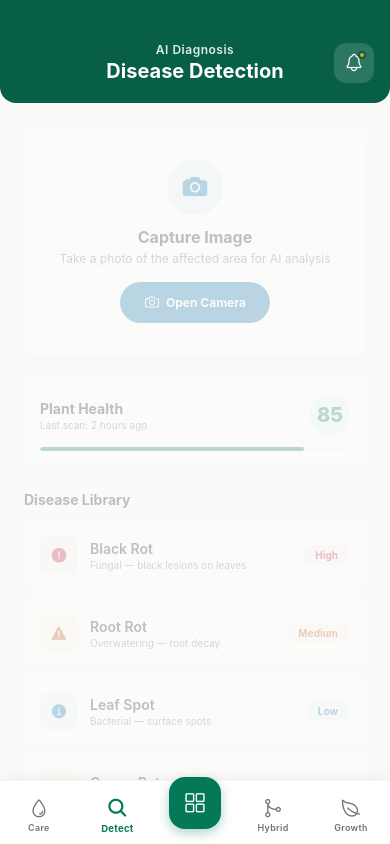
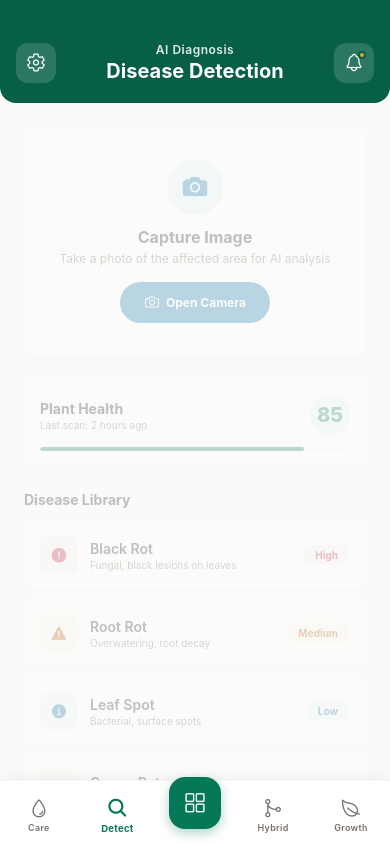
Before and after one commit to dinith114/R26-SE-018, a React Native app in the folder mobile/: screen /Disease in a window 390 px wide. Built offline with nearby package versions, Linux system fonts and the light colour scheme; no server answers; the database is empty.

Commit message:
Add the disease, growth stage and pollination screens
Disease detection, growth stage and hybrid pollination. Components 1 and 2
are other students' work; 4 is shared.

```diff
--- a/mobile/src/screens/DiseaseDetectionScreen.js
+++ b/mobile/src/screens/DiseaseDetectionScreen.js
@@ -9,15 +9,15 @@ const DiseaseDetectionScreen = ({ navigation }) => {
   useEffect(() => { Animated.timing(fadeAnim, { toValue: 1, duration: 400, useNativeDriver: true }).start(); }, []);
 
   const diseases = [
-    { name: 'Black Rot', risk: 'High', color: COLORS.danger, icon: 'alert-circle', desc: 'Fungal — black lesions on leaves' },
-    { name: 'Root Rot', risk: 'Medium', color: COLORS.warning, icon: 'warning', desc: 'Overwatering — root decay' },
-    { name: 'Leaf Spot', risk: 'Low', color: COLORS.info, icon: 'information-circle', desc: 'Bacterial — surface spots' },
+    { name: 'Black Rot', risk: 'High', color: COLORS.danger, icon: 'alert-circle', desc: 'Fungal, black lesions on leaves' },
+    { name: 'Root Rot', risk: 'Medium', color: COLORS.warning, icon: 'warning', desc: 'Overwatering, root decay' },
+    { name: 'Leaf Spot', risk: 'Low', color: COLORS.info, icon: 'information-circle', desc: 'Bacterial, surface spots' },
     { name: 'Crown Rot', risk: 'Medium', color: COLORS.warning, icon: 'warning', desc: 'Water accumulation in crown' },
   ];
 
   return (
     <View style={styles.container}>
-      <ScreenHeader title="Disease Detection" subtitle="AI Diagnosis" navigation={navigation} />
+      <ScreenHeader title="Disease Detection" subtitle="AI Diagnosis" navigation={navigation} showSettings />
       <ScrollView contentContainerStyle={styles.scroll} showsVerticalScrollIndicator={false}>
         <Animated.View style={{ opacity: fadeAnim }}>
           <TouchableOpacity activeOpacity={0.7} style={[styles.captureCard, SHADOW.md]}>
--- a/mobile/src/screens/GrowthStageScreen.js
+++ b/mobile/src/screens/GrowthStageScreen.js
@@ -29,7 +29,7 @@ const GrowthStageScreen = ({ navigation }) => {
 
   return (
     <View style={styles.container}>
-      <ScreenHeader title="Growth Stage" subtitle="Lifecycle" navigation={navigation} />
+      <ScreenHeader title="Growth Stage" subtitle="Lifecycle" navigation={navigation} showSettings />
       <ScrollView contentContainerStyle={styles.scroll} showsVerticalScrollIndicator={false}>
         <Animated.View style={{ opacity: fadeAnim }}>
           <View style={[styles.timelineCard, SHADOW.sm]}>
--- a/mobile/src/screens/HybridPollinationScreen.js
+++ b/mobile/src/screens/HybridPollinationScreen.js
@@ -315,7 +315,7 @@ const HybridPollinationScreen = ({ navigation }) => {
 
   return (
     <View style={styles.container}>
-      <ScreenHeader title="Hybrid Pollination" subtitle="Suitability Assessment" navigation={navigation} />
+      <ScreenHeader title="Hybrid Pollination" subtitle="Suitability Assessment" navigation={navigation} showSettings />
 
       {/* Tab Bar */}
       <View style={styles.tabBar}>
```
